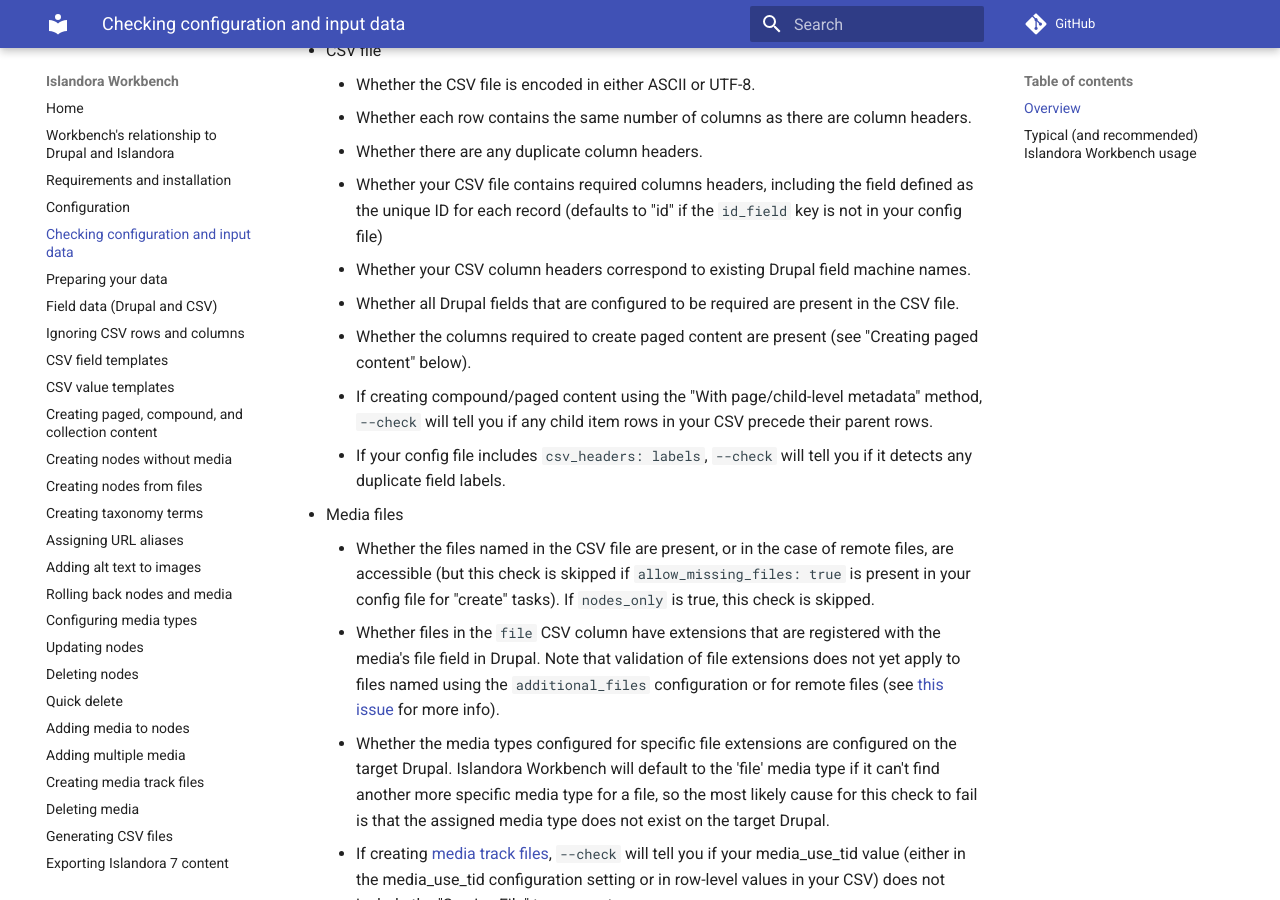
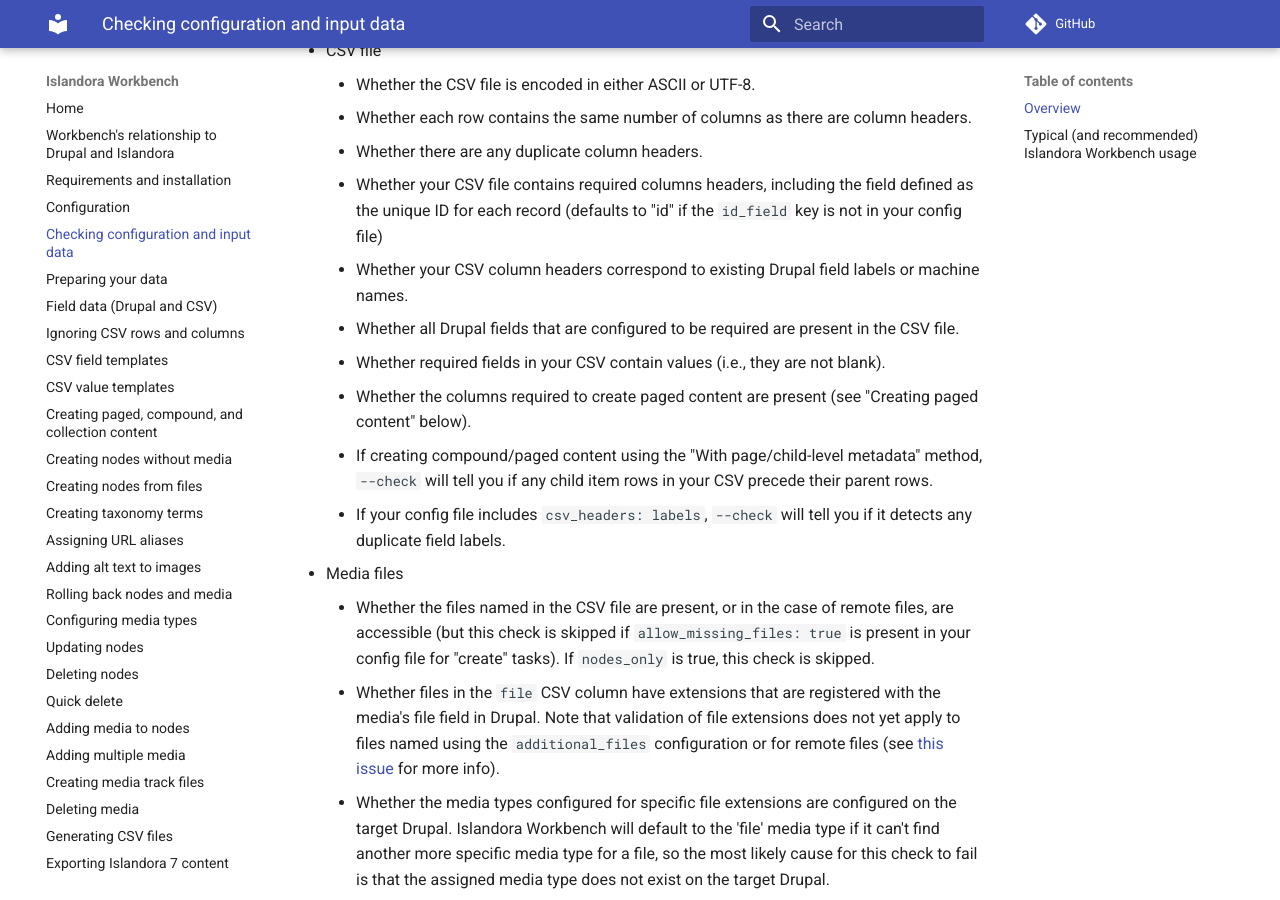
Before and after one commit to mjordan/islandora_workbench_docs, an MkDocs documentation site: the page built from docs/check.md, in a window 1280 px wide and 900 px high, scrolled down 791 px. Built offline with MkDocs 1.6.1 and Material for MkDocs 9.7.7, drawn with Linux system fonts in a browser that asks for light colours; comment, search, counter and statistics services are not loaded.

Commit message:
Updated Checking configuration and input data docs.

```diff
--- a/docs/check.md
+++ b/docs/check.md
@@ -22,8 +22,9 @@
     * Whether each row contains the same number of columns as there are column headers.
     * Whether there are any duplicate column headers.
     * Whether your CSV file contains required columns headers, including the field defined as the unique ID for each record (defaults to "id" if the `id_field` key is not in your config file)
-    * Whether your CSV column headers correspond to existing Drupal field machine names.
+    * Whether your CSV column headers correspond to existing Drupal field labels or machine names.
     * Whether all Drupal fields that are configured to be required are present in the CSV file.
+    * Whether required fields in your CSV contain values (i.e., they are not blank).
     * Whether the columns required to create paged content are present (see "Creating paged content" below).
     * If creating compound/paged content using the "With page/child-level metadata" method, `--check` will tell you if any child item rows in your CSV precede their parent rows.
     * If your config file includes `csv_headers: labels`, `--check` will tell you if it detects any duplicate field labels.
```
Also changed, not shown: docs/changelog.md (+2 -2 lines).
